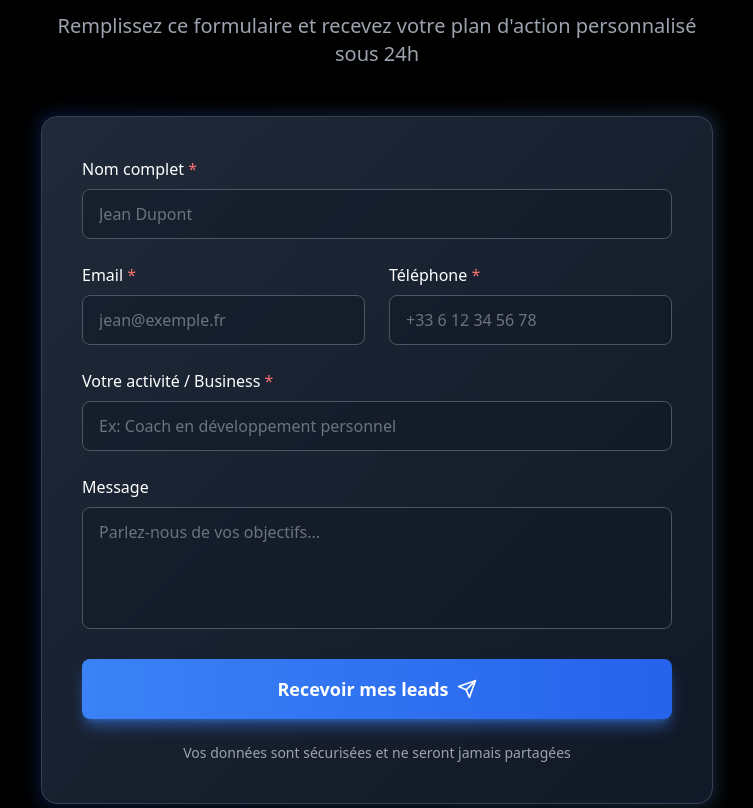
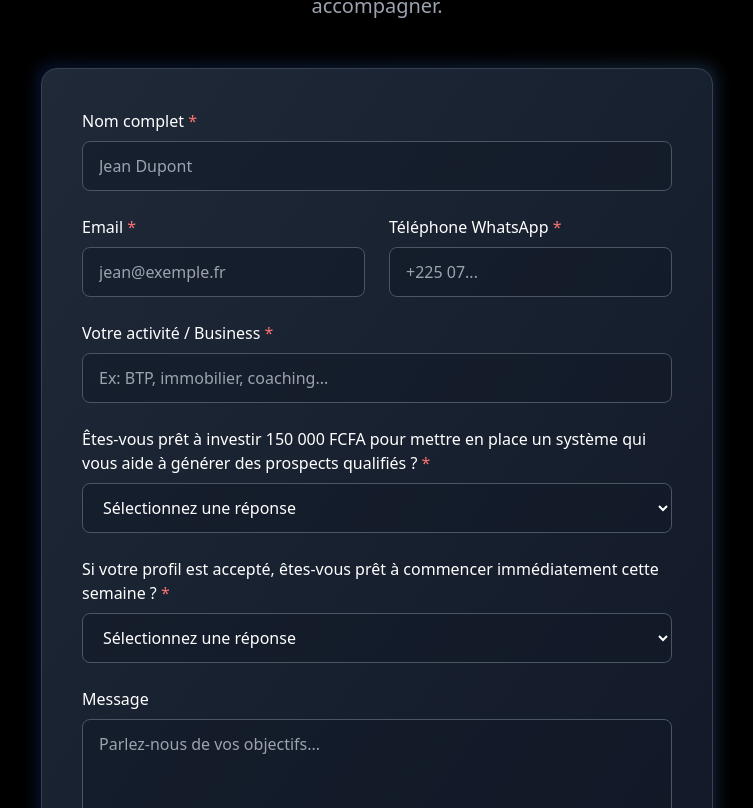
Before and after one commit to ZekhnineAyoub/vexolead, a React (Vite) app: page / in a window 1280 px wide. Shown: the part 6212-7020 px from the top of the page, without its empty margins (263-1016 px from the left). Built offline with nearby package versions, Linux system fonts and the light colour scheme.

Commit message:
update lead form

```diff
--- a/src/components/LeadForm.tsx
+++ b/src/components/LeadForm.tsx
@@ -11,6 +11,8 @@ export default function LeadForm() {
     phone: '',
     business: '',
     message: '',
+    budgetReady: '',
+    startReady: '',
   });
 
   const [isSubmitting, setIsSubmitting] = useState(false);
@@ -31,6 +33,8 @@ export default function LeadForm() {
           phoneNumber: formData.phone,
           profession: formData.business,
           message: formData.message,
+          budgetReady: formData.budgetReady,
+          startReady: formData.startReady,
         }),
       });
 
@@ -40,15 +44,26 @@ export default function LeadForm() {
         throw new Error(data.message || "Erreur lors de l'envoi");
       }
 
+      const isQualified =
+        formData.budgetReady === 'oui' &&
+        formData.startReady === 'oui';
+
       setFormData({
         name: '',
         email: '',
         phone: '',
         business: '',
         message: '',
+        budgetReady: '',
+        startReady: '',
       });
 
-      navigate('/meeting');
+      if (isQualified) {
+        navigate('/thank-you');
+      } else {
+        navigate('/sorry');
+      }
+
     } catch (error) {
       console.error('Erreur formulaire:', error);
       alert("Une erreur s'est produite lors de l'envoi du formulaire.");
@@ -71,10 +86,11 @@ export default function LeadForm() {
       <div className="max-w-2xl mx-auto">
         <div className="text-center mb-12">
           <h2 className="text-4xl md:text-5xl font-bold text-white mb-6">
-            Commencez <span className="text-red-400">dès aujourd&apos;hui</span>
+            Vérifiez votre <span className="text-red-400">éligibilité</span>
           </h2>
+
           <p className="text-xl text-gray-400">
-            Remplissez ce formulaire et recevez votre plan d&apos;action personnalisé sous 24h
+            Répondez au formulaire pour savoir si nous pouvons vous accompagner.
           </p>
         </div>
 
@@ -83,109 +99,142 @@ export default function LeadForm() {
 
           <div className="relative bg-gradient-to-br from-gray-800 to-gray-900 border border-gray-700 rounded-2xl p-8 md:p-10">
             <form onSubmit={handleSubmit} className="space-y-6">
+
               <div>
-                <label htmlFor="name" className="block text-white font-medium mb-2">
+                <label className="block text-white font-medium mb-2">
                   Nom complet <span className="text-red-400">*</span>
                 </label>
                 <input
                   type="text"
-                  id="name"
                   name="name"
                   required
                   value={formData.name}
                   onChange={handleChange}
-                  className="w-full px-4 py-3 bg-gray-900/50 border border-gray-600 rounded-lg text-white placeholder-gray-500 focus:outline-none focus:border-blue-500 focus:ring-2 focus:ring-blue-500/20 transition-all"
+                  className="w-full px-4 py-3 bg-gray-900/50 border border-gray-600 rounded-lg text-white"
                   placeholder="Jean Dupont"
                 />
               </div>
 
               <div className="grid md:grid-cols-2 gap-6">
                 <div>
-                  <label htmlFor="email" className="block text-white font-medium mb-2">
+                  <label className="block text-white font-medium mb-2">
                     Email <span className="text-red-400">*</span>
                   </label>
                   <input
                     type="email"
-                    id="email"
                     name="email"
                     required
                     value={formData.email}
                     onChange={handleChange}
-                    className="w-full px-4 py-3 bg-gray-900/50 border border-gray-600 rounded-lg text-white placeholder-gray-500 focus:outline-none focus:border-blue-500 focus:ring-2 focus:ring-blue-500/20 transition-all"
+                    className="w-full px-4 py-3 bg-gray-900/50 border border-gray-600 rounded-lg text-white"
                     placeholder="jean@exemple.fr"
                   />
                 </div>
 
                 <div>
-                  <label htmlFor="phone" className="block text-white font-medium mb-2">
-                    Téléphone <span className="text-red-400">*</span>
+                  <label className="block text-white font-medium mb-2">
+                    Téléphone WhatsApp <span className="text-red-400">*</span>
                   </label>
                   <input
                     type="tel"
-                    id="phone"
                     name="phone"
                     required
                     value={formData.phone}
                     onChange={handleChange}
-                    className="w-full px-4 py-3 bg-gray-900/50 border border-gray-600 rounded-lg text-white placeholder-gray-500 focus:outline-none focus:border-blue-500 focus:ring-2 focus:ring-blue-500/20 transition-all"
-                    placeholder="+33 6 12 34 56 78"
+                    className="w-full px-4 py-3 bg-gray-900/50 border border-gray-600 rounded-lg text-white"
+                    placeholder="+225 07..."
                   />
                 </div>
               </div>
 
               <div>
-                <label htmlFor="business" className="block text-white font-medium mb-2">
+                <label className="block text-white font-medium mb-2">
                   Votre activité / Business <span className="text-red-400">*</span>
                 </label>
                 <input
                   type="text"
-                  id="business"
                   name="business"
                   required
                   value={formData.business}
                   onChange={handleChange}
-                  className="w-full px-4 py-3 bg-gray-900/50 border border-gray-600 rounded-lg text-white placeholder-gray-500 focus:outline-none focus:border-blue-500 focus:ring-2 focus:ring-blue-500/20 transition-all"
-                  placeholder="Ex: Coach en développement personnel"
+                  className="w-full px-4 py-3 bg-gray-900/50 border border-gray-600 rounded-lg text-white"
+                  placeholder="Ex: BTP, immobilier, coaching..."
                 />
               </div>
 
               <div>
-                <label htmlFor="message" className="block text-white font-medium mb-2">
+                <label className="block text-white font-medium mb-2">
+                  Êtes-vous prêt à investir 150 000 FCFA pour mettre en place un système qui vous aide à générer des prospects qualifiés ? <span className="text-red-400">*</span>
+                </label>
+                <select
+                  name="budgetReady"
+                  required
+                  value={formData.budgetReady}
+                  onChange={handleChange}
+                  className="w-full px-4 py-3 bg-gray-900/50 border border-gray-600 rounded-lg text-white"
+                >
+                  <option value="">Sélectionnez une réponse</option>
+                  <option value="oui">Oui, je suis prêt à investir</option>
+                  <option value="non">Non, pas pour le moment</option>
+                  <option value="reflexion">Je dois encore réfléchir</option>
+                </select>
+              </div>
+
+              <div>
+                <label className="block text-white font-medium mb-2">
+                  Si votre profil est accepté, êtes-vous prêt à commencer immédiatement cette semaine ? <span className="text-red-400">*</span>
+                </label>
+                <select
+                  name="startReady"
+                  required
+                  value={formData.startReady}
+                  onChange={handleChange}
+                  className="w-full px-4 py-3 bg-gray-900/50 border border-gray-600 rounded-lg text-white"
+                >
+                  <option value="">Sélectionnez une réponse</option>
+                  <option value="oui">Oui, je peux commencer immédiatement</option>
+                  <option value="non">Non, pas maintenant</option>
+                  <option value="reflexion">Je suis encore en réflexion</option>
+                </select>
+              </div>
+
+              <div>
+                <label className="block text-white font-medium mb-2">
                   Message
                 </label>
                 <textarea
-                  id="message"
                   name="message"
                   required
                   rows={4}
                   value={formData.message}
                   onChange={handleChange}
-                  className="w-full px-4 py-3 bg-gray-900/50 border border-gray-600 rounded-lg text-white placeholder-gray-500 focus:outline-none focus:border-blue-500 focus:ring-2 focus:ring-blue-500/20 transition-all resize-none"
+                  className="w-full px-4 py-3 bg-gray-900/50 border border-gray-600 rounded-lg text-white resize-none"
                   placeholder="Parlez-nous de vos objectifs..."
-                ></textarea>
+                />
               </div>
 
               <button
                 type="submit"
                 disabled={isSubmitting}
-                className="w-full py-4 bg-gradient-to-r from-blue-500 to-blue-600 hover:from-blue-600 hover:to-blue-700 disabled:from-gray-600 disabled:to-gray-700 text-white rounded-lg font-bold text-lg transition-all duration-300 shadow-lg shadow-blue-500/50 hover:shadow-blue-500/70 hover:scale-105 disabled:scale-100 disabled:cursor-not-allowed flex items-center justify-center gap-2"
+                className="w-full py-4 bg-gradient-to-r from-red-500 to-red-600 hover:from-red-600 hover:to-red-700 disabled:from-gray-600 disabled:to-gray-700 text-white rounded-lg font-bold text-lg transition-all duration-300 shadow-lg hover:scale-105 disabled:scale-100 disabled:cursor-not-allowed flex items-center justify-center gap-2"
               >
                 {isSubmitting ? (
                   <>
                     <div className="w-5 h-5 border-2 border-white/30 border-t-white rounded-full animate-spin"></div>
-                    Envoi en cours...
+                    Analyse en cours...
                   </>
                 ) : (
                   <>
-                    Recevoir mes leads
+                    Vérifier mon éligibilité
                     <Send className="w-5 h-5" />
                   </>
                 )}
               </button>
 
               <p className="text-center text-gray-400 text-sm">
-                Vos données sont sécurisées et ne seront jamais partagées
+                Nous travaillons uniquement avec des personnes prêtes à passer à l’action.
               </p>
+
             </form>
           </div>
         </div>
```
